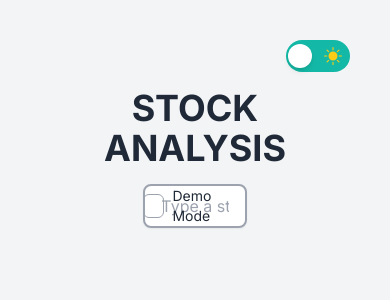
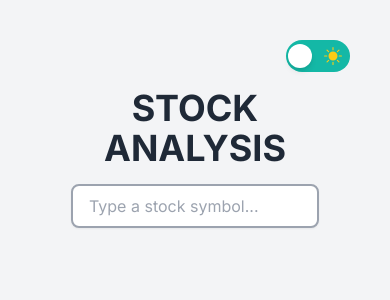
Before and after one commit to XiaoyuSun/stock-analysis-with-next, a Next.js app: page / in a window 390 px wide. Shown: the top 300 px of the page. Built offline with nearby package versions, Linux system fonts and the light colour scheme.

Commit message:
responsive response

```diff
--- a/src/components/CheckBox.jsx
+++ b/src/components/CheckBox.jsx
@@ -2,7 +2,7 @@ import React from "react";
 
 function CheckBox({ onClick, checked }) {
   return (
-    <div>
+    <div className="hidden sm:block">
       <input
         type="checkbox"
         id="demoMode"
--- a/src/components/StockSymbols.jsx
+++ b/src/components/StockSymbols.jsx
@@ -101,7 +101,7 @@ const StockSymbols = () => {
 
   return (
     <section className="w-full flex flex-col flex-grow items-center relative dark:text-gray-500 ">
-      <section className="w-1/3 flex gap-3 justify-center items-center relative">
+      <section className="w-4/5 md:w-2/3 lg:w-1/3 flex gap-3 justify-center items-center relative">
         <input
           type="text"
           value={inputText}
```
